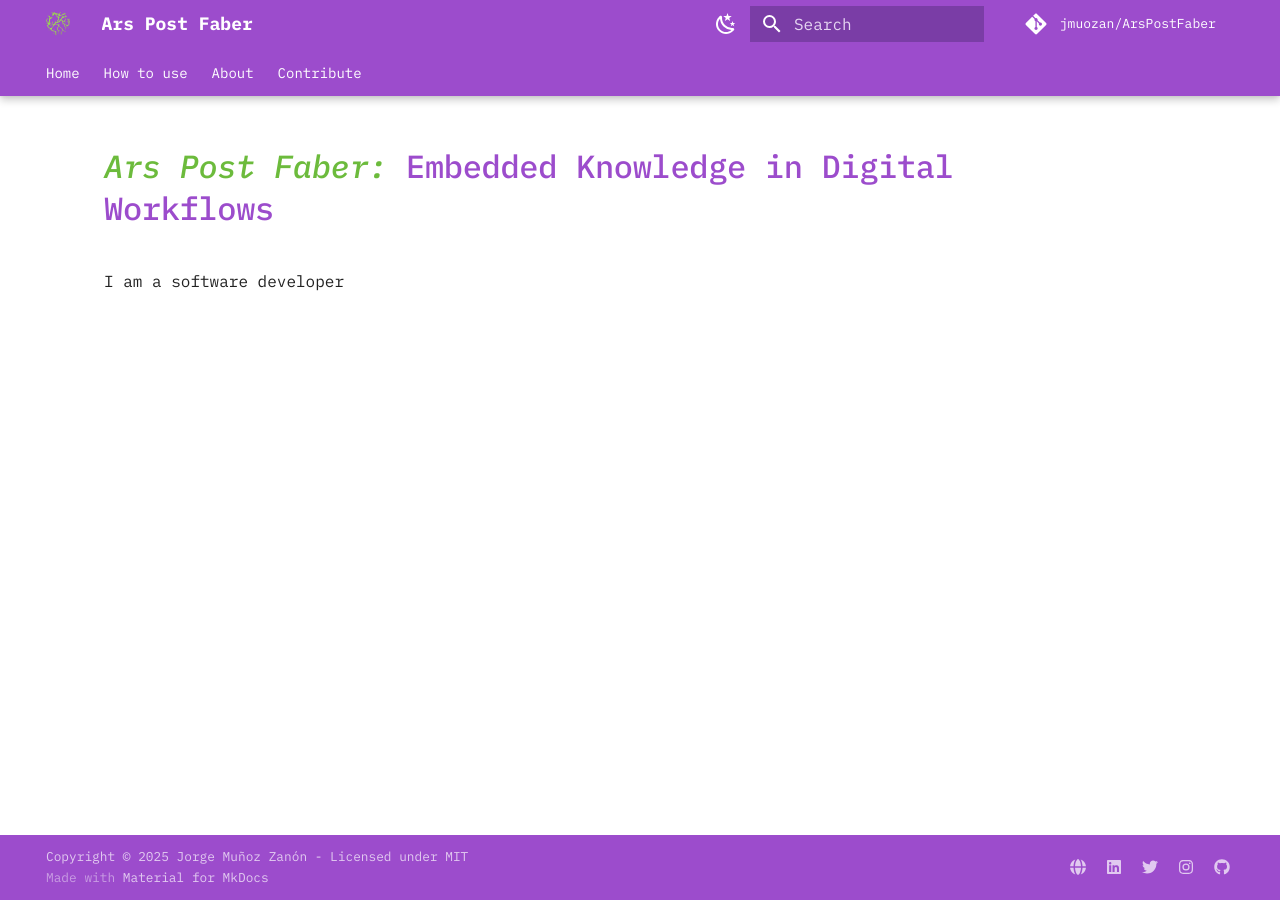
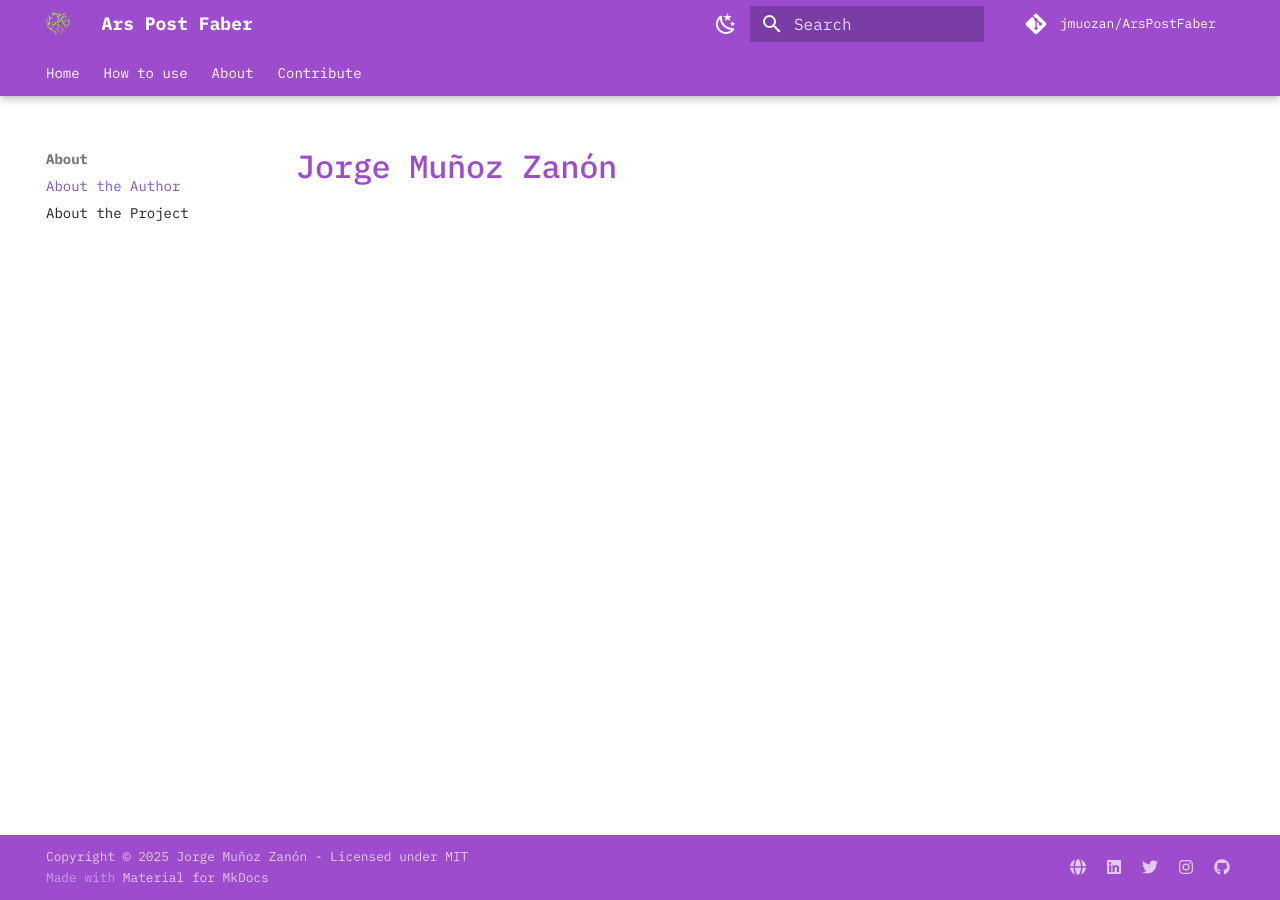
Before and after one commit to jmuozan/ArsPostFaber-docs, an MkDocs documentation site: the page built from docs/about/about.md, in a window 1280 px wide. Built offline with MkDocs 1.6.1 and Material for MkDocs 9.7.7, drawn with Linux system fonts in a browser that asks for light colours; comment, search, counter and statistics services are not loaded; some of the changed lines change nothing that is shown.

Commit message:
about the author

```diff
--- a/docs/about/about.md
+++ b/docs/about/about.md
@@ -1,4 +1 @@
-# *Ars Post Faber:* Embedded Knowledge in Digital Workflows
-
-
-I am a software developer
+# Jorge Muñoz Zanón
--- a/docs/javascripts/hide-sidebar.js
+++ b/docs/javascripts/hide-sidebar.js
@@ -14,28 +14,50 @@ document.addEventListener('DOMContentLoaded', function() {
 
     function applyIndexPageStyling() {
         const currentPath = window.location.pathname;
-        const isIndexPage = currentPath === '/' || currentPath === '/index.html' || currentPath.endsWith('/');
+        // More specific check for index/home page only
+        const isIndexPage = currentPath === '/' ||
+                           currentPath === '/index.html' ||
+                           currentPath === '/index/' ||
+                           currentPath.endsWith('/ArsPostFaber-docs/') ||
+                           (currentPath.includes('/ArsPostFaber-docs/') && currentPath.split('/').pop() === '');
+
+        const primarySidebar = document.querySelector('.md-sidebar--primary');
+        const mainInner = document.querySelector('.md-main__inner');
+        const content = document.querySelector('.md-content');
 
         if (isIndexPage) {
             const margins = getResponsiveMargins();
 
-            // Hide the primary sidebar (left navigation)
-            const primarySidebar = document.querySelector('.md-sidebar--primary');
+            // Hide the primary sidebar (left navigation) only on home page
             if (primarySidebar) {
                 primarySidebar.style.display = 'none';
             }
 
             // Adjust main content layout with responsive spacing
-            const mainInner = document.querySelector('.md-main__inner');
             if (mainInner) {
                 mainInner.style.marginLeft = margins.margin;
             }
 
-            const content = document.querySelector('.md-content');
             if (content) {
                 content.style.maxWidth = margins.maxWidth;
                 content.style.marginLeft = margins.margin;
                 content.style.marginRight = margins.margin;
+            }
+        } else {
+            // Show sidebar on all other pages
+            if (primarySidebar) {
+                primarySidebar.style.display = 'block';
+            }
+
+            // Reset to default spacing for other pages
+            if (mainInner) {
+                mainInner.style.marginLeft = '';
+            }
+
+            if (content) {
+                content.style.maxWidth = '';
+                content.style.marginLeft = '';
+                content.style.marginRight = '';
             }
         }
     }
@@ -53,7 +75,12 @@ document.addEventListener('DOMContentLoaded', function() {
         mutations.forEach(function(mutation) {
             if (mutation.type === 'childList') {
                 const currentPath = window.location.pathname;
-                const isIndexPage = currentPath === '/' || currentPath === '/index.html' || currentPath.endsWith('/');
+                // More specific check for index/home page only
+                const isIndexPage = currentPath === '/' ||
+                                   currentPath === '/index.html' ||
+                                   currentPath === '/index/' ||
+                                   currentPath.endsWith('/ArsPostFaber-docs/') ||
+                                   (currentPath.includes('/ArsPostFaber-docs/') && currentPath.split('/').pop() === '');
 
                 const primarySidebar = document.querySelector('.md-sidebar--primary');
                 const mainInner = document.querySelector('.md-main__inner');
@@ -83,8 +110,8 @@ document.addEventListener('DOMContentLoaded', function() {
                             content.style.marginRight = margin;
                         }
                     } else {
+                        // Show sidebar and reset layout for all other pages
                         primarySidebar.style.display = 'block';
-                        // Reset to default spacing for other pages
                         if (mainInner) mainInner.style.marginLeft = '';
                         if (content) {
                             content.style.maxWidth = '';
--- a/mkdocs.yml
+++ b/mkdocs.yml
@@ -88,9 +88,10 @@ nav:
   - Home: index.md
   - How to use:
     - Bits to Atoms: howto/bits2atoms.md
+    - Atoms to Bits: howto/atoms2bits.md
   - About:
     - About the Author: about/about.md
-    - Childhood: about/childhood.md
+    - About the Project: about/project.md
   - Contribute:
     - Project Contribution: contribute/contribute_project.md
     - Documentation Contribution: contribute/contribute_web.md
```
Also changed, not shown: docs/about/childhood.md (deleted), docs/about/project.md (added).
